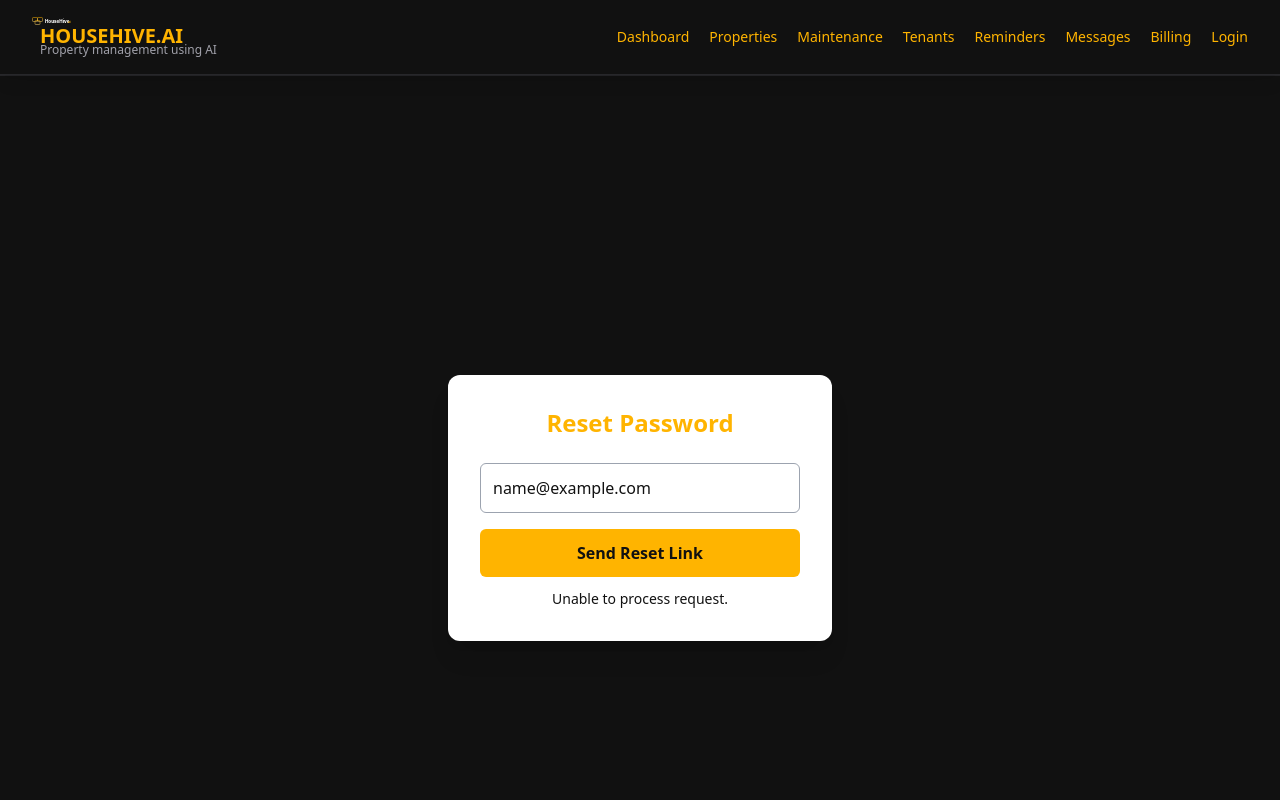
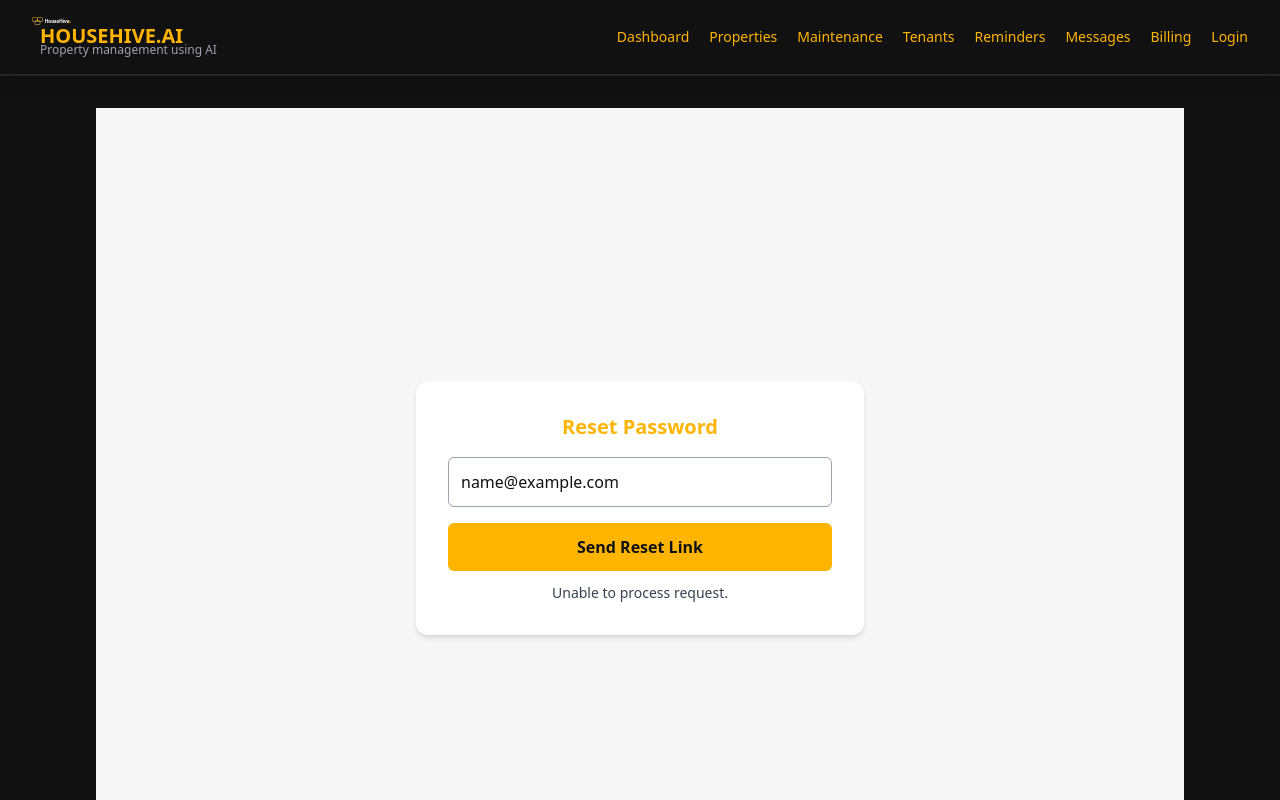
Before and after one commit to househiveai/HouseHive-Frontend-JS-Brand.zip, a Next.js app: page /forgot in a window 1280 px wide. Both pictures are taken after typing "name@example.com" into the empty fields and a click on the button "Send Reset Link". Shown: the top 800 px of the page. Built offline with nearby package versions, Linux system fonts and the light colour scheme; no server answers.

Commit message:
Update forgot.js

```diff
--- a/pages/forgot.js
+++ b/pages/forgot.js
@@ -6,36 +6,38 @@ export default function ForgotPassword() {
   const [email, setEmail] = useState("");
   const [msg, setMsg] = useState("");
 
-  const submit = async () => {
+  async function submit() {
     try {
-      await axios.post("https://househive-backend-v3.onrender.com/api/auth/forgot", { email });
+      await axios.post("https://househive-backend-v3.onrender.com/api/auth/forgot", {
+        email,
+      });
       setMsg("If that email exists, a reset link has been sent.");
     } catch {
       setMsg("Unable to process request.");
     }
-  };
+  }
 
   return (
-    <div className="flex justify-center items-center h-screen bg-[#111111] px-4">
-      <div className="bg-white p-8 rounded-xl shadow-xl w-full max-w-sm">
-        <h1 className="text-2xl font-bold text-center text-[#FFB400] mb-6">Reset Password</h1>
+    <div className="flex justify-center items-center min-h-screen bg-[#F6F6F6]">
+      <div className="max-w-md w-full p-8 bg-white rounded-xl shadow-md">
+        <h1 className="text-xl font-bold text-center mb-4 text-[#FFB400]">Reset Password</h1>
 
         <input
           type="email"
           placeholder="Enter your account email"
           value={email}
           onChange={(e) => setEmail(e.target.value)}
-          className="w-full p-3 rounded-md border border-gray-400 bg-white text-black focus:ring-2 focus:ring-[#FFB400]"
+          className="w-full p-3 rounded-md border border-gray-400 bg-white text-black"
         />
 
         <button
           onClick={submit}
-          className="w-full mt-4 p-3 bg-[#FFB400] text-black font-semibold rounded-md hover:opacity-90"
+          className="w-full mt-4 p-3 bg-[#FFB400] text-black font-semibold rounded-md"
         >
           Send Reset Link
         </button>
 
-        {msg && <p className="text-center text-sm text-black mt-3">{msg}</p>}
+        {msg && <p className="mt-3 text-center text-sm text-gray-700">{msg}</p>}
       </div>
     </div>
   );
```
